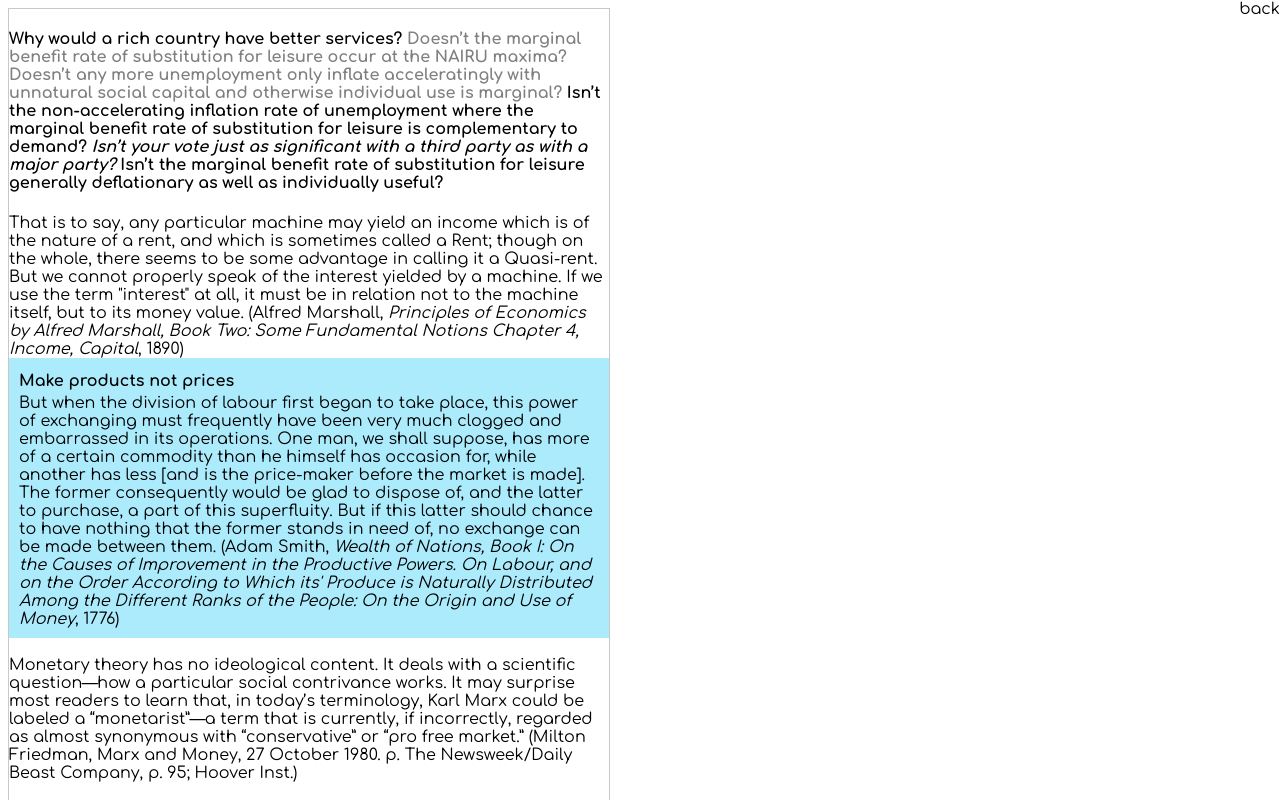
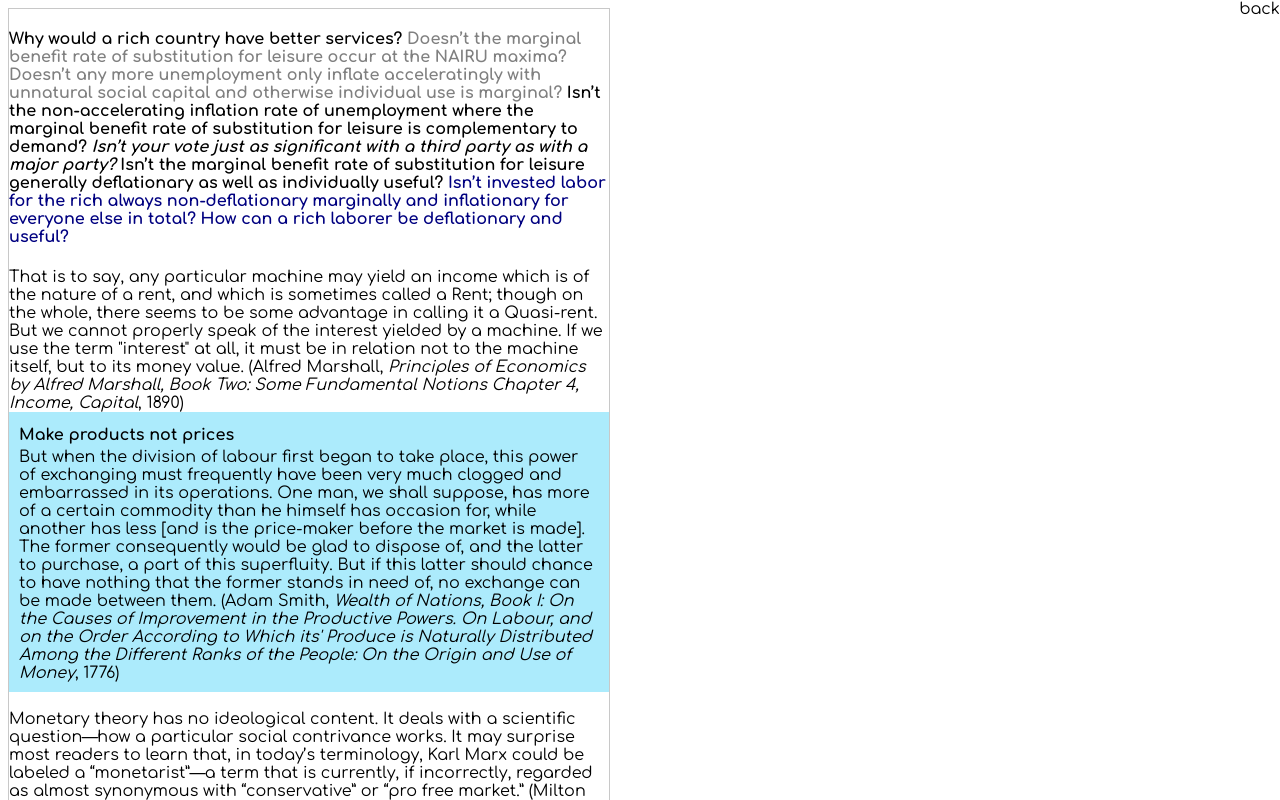
Before and after one commit to NickCarducci/marginalism, a React (Create React App) app: page / in a window 1280 px wide. Shown: the top 800 px of the page. Built offline with nearby package versions, Linux system fonts and the light colour scheme.

Commit message:
Update Basic.js

```diff
--- a/src/Basic.js
+++ b/src/Basic.js
@@ -170,7 +170,12 @@
               major party?
             </i>
             {space}Isn’t the marginal benefit rate of substitution for leisure
-            generally deflationary as well as individually useful?
+            generally deflationary as well as individually useful?{space}
+            <span style={{ color: "navy" }}>
+              Isn’t invested labor for the rich always non-deflationary
+              marginally and inflationary for everyone else in total? How can a
+              rich laborer be deflationary and useful?
+            </span>
           </h4>
           That is to say, any particular machine may yield an income which is of
           the nature of a rent, and which is sometimes called a Rent; though on
```
